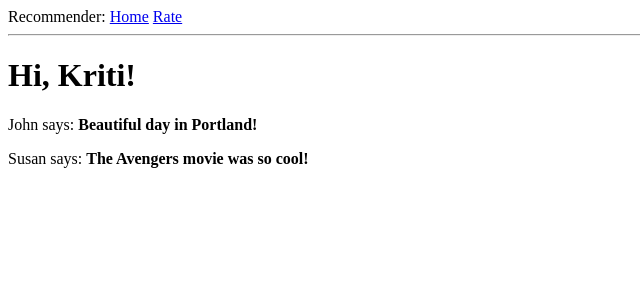
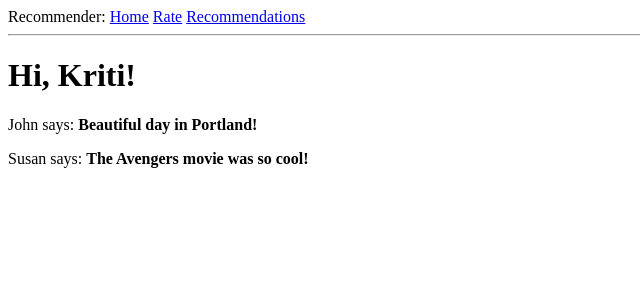
Before and after one commit to BTP2020/Recommender-Engine, a Flask app: page / in a window 1280 px wide. Shown: the top 300 px of the page, without its empty margins (0-640 px from the left). Run offline with Flask 2, Linux system fonts and the light colour scheme; parts of the project's set-up code (start-up, migrations or seed data) failed here and were passed over.

Commit message:
display recommendations in browser

```diff
--- a/app/routes.py
+++ b/app/routes.py
@@ -1,4 +1,4 @@
-from flask import render_template, flash, redirect, request
+from flask import render_template, flash, redirect, request, url_for
 from app import app
 from app.forms import RateForm, sampled_name
 import numpy as np
@@ -21,6 +21,7 @@ def index():
         }
     ]
     return render_template('index.html', title='Home', user=user, posts=posts)
+
 
 @app.route('/rate', methods=['GET', 'POST'])
 def rate():
@@ -119,13 +120,23 @@ def rate():
         titles = movies['title']
         indices = pd.Series(movies.index, index=movies['title'])
 
-        print(genre_recommendations(sampled_name[final_list[0]], indices, cosine_sim, titles).head(5))
-        print(genre_recommendations(sampled_name[final_list[1]], indices, cosine_sim, titles).head(5))
-        print(genre_recommendations(sampled_name[final_list[2]], indices, cosine_sim, titles).head(5))
-        print(genre_recommendations(sampled_name[final_list[3]], indices, cosine_sim, titles).head(5))
-        print(genre_recommendations(sampled_name[final_list[4]], indices, cosine_sim, titles).head(5))
+        recom1 = genre_recommendations(sampled_name[final_list[0]], indices, cosine_sim, titles).head(5)
+        recom2 = genre_recommendations(sampled_name[final_list[1]], indices, cosine_sim, titles).head(5)
+        recom3 = genre_recommendations(sampled_name[final_list[2]], indices, cosine_sim, titles).head(5)
+        recom4 = genre_recommendations(sampled_name[final_list[3]], indices, cosine_sim, titles).head(5)
+        recom5 = genre_recommendations(sampled_name[final_list[4]], indices, cosine_sim, titles).head(5)
 
-        return redirect(request.url)
+        print(recom1)
+        print(recom2)
+        print(recom3)
+        print(recom4)
+        print(recom5)
+
+        # generate(recom1, recom2, recom3, recom4)
+        recoms = [recom1.to_string(), recom2.to_string(), recom3.to_string(), recom4.to_string(), recom5.to_string()]
+
+        # return redirect(url_for('.recommend', recoms=recoms))
+        return render_template('recommender.html', title='Recommend', recoms=recoms)
 
     return render_template('rate.html', title='Rate', form=form)
 
@@ -136,3 +147,20 @@ def genre_recommendations(title, indices, cosine_sim, titles):
     sim_scores = sim_scores[1:21]
     movie_indices = [i[0] for i in sim_scores]
     return titles.iloc[movie_indices]
+
+# r1 = None
+# r2 = None
+# r3 = None
+# r4 = None
+
+# def generate(recom1, recom2, recom3, recom4):
+#     r1 = recom1
+#     r2 = recom2
+#     r3 = recom3
+#     r4 = recom4
+
+
+# @app.route('/recommendations')
+# def recommend():
+#     recom = recoms
+#     return render_template('recommender.html', title='Recommendations', recom=recom)
--- a/app/templates/base.html
+++ b/app/templates/base.html
@@ -11,6 +11,7 @@
             Recommender:
             <a href="/index">Home</a>
             <a href="/rate">Rate</a>
+            <a href="/recommendations">Recommendations</a>
         </div>
         <hr>
         {% block content %}{% endblock %}
```
Also changed, not shown: app/templates/recommender.html (added, +12 -0 lines).
